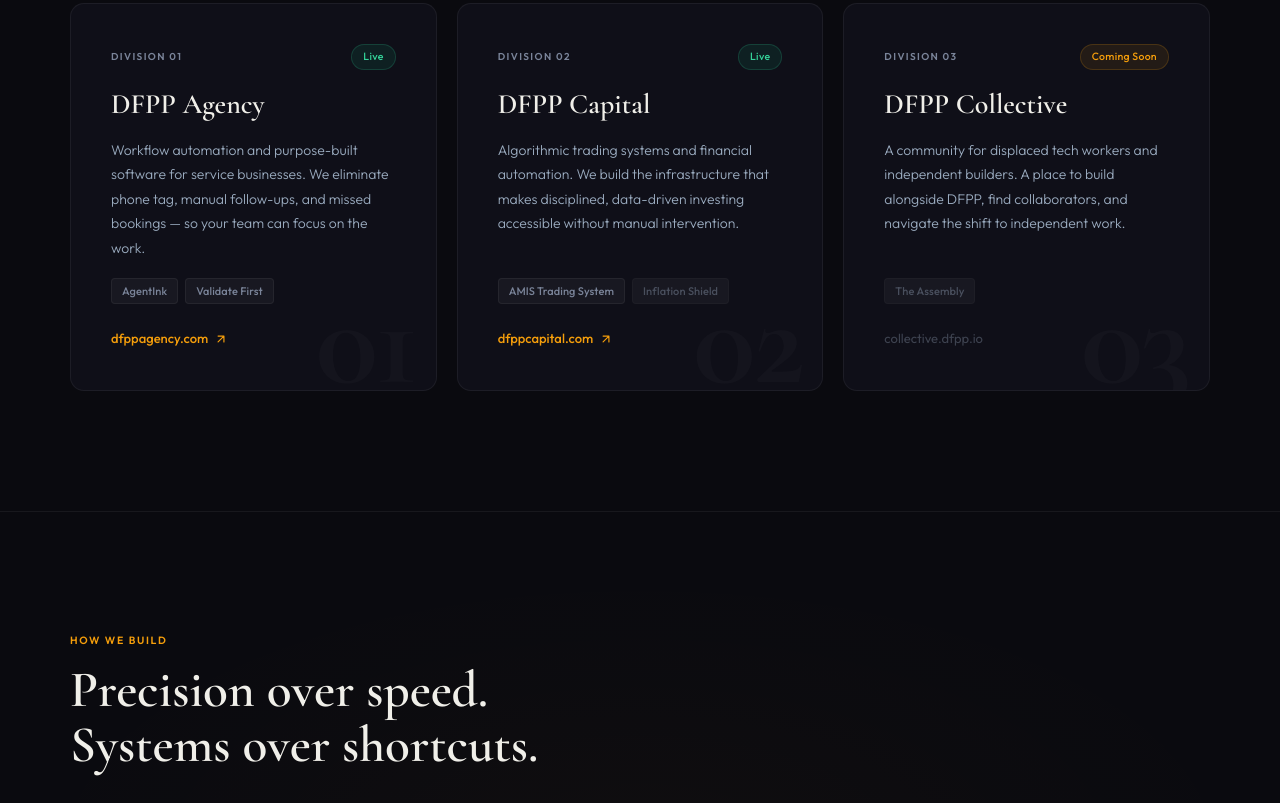
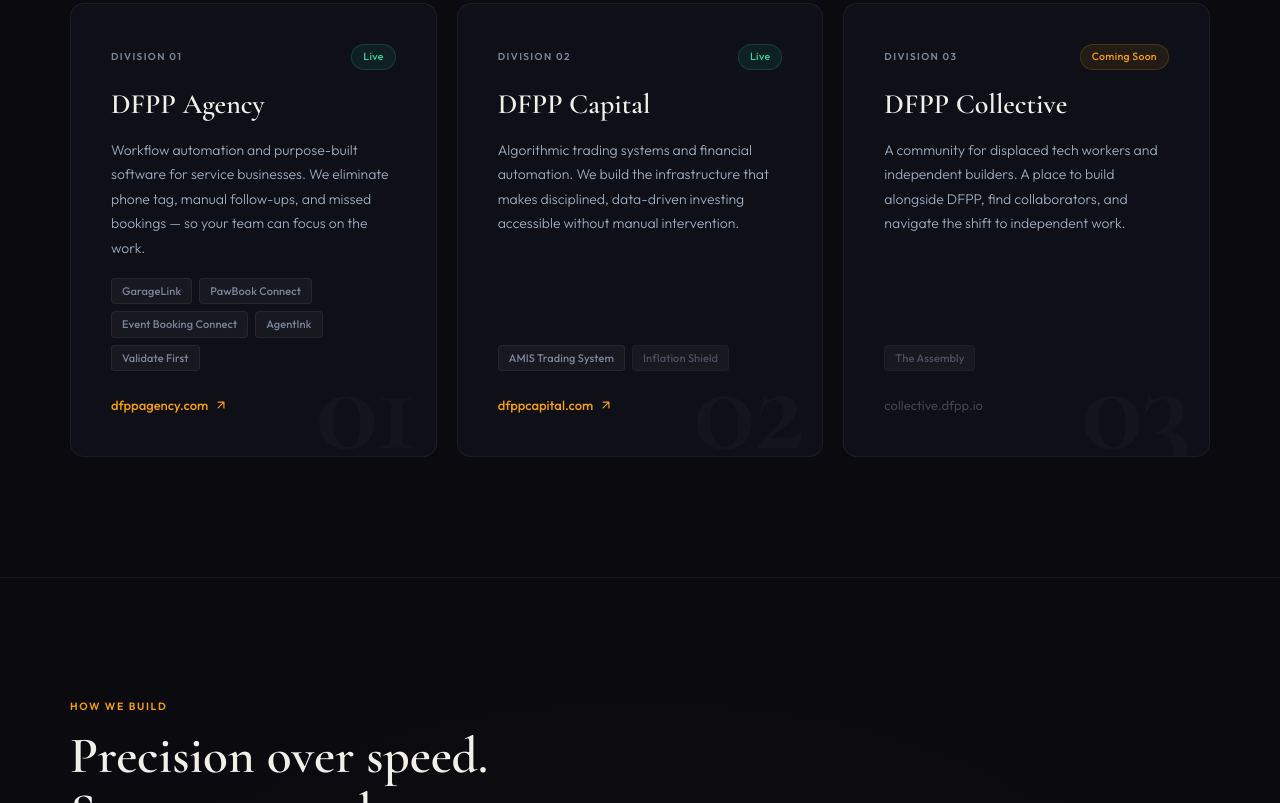
Before and after one commit to diegobkc/dfpp-io, a plain HTML site: page index.html in a window 1280 px wide. Shown: the part 1290-2093 px from the top of the page. Drawn offline with nearby package versions, Linux system fonts and the light colour scheme.

Commit message:
Restore original Agency products and add AgentInk and Validate First
Co-Authored-By: Claude Sonnet 4.6 <noreply@anthropic.com>

```diff
--- a/index.html
+++ b/index.html
@@ -116,6 +116,9 @@
           <h3 class="card-name">DFPP Agency</h3>
           <p class="card-desc">Workflow automation and purpose-built software for service businesses. We eliminate phone tag, manual follow-ups, and missed bookings — so your team can focus on the work.</p>
           <div class="card-products">
+            <span class="product-tag">GarageLink</span>
+            <span class="product-tag">PawBook Connect</span>
+            <span class="product-tag">Event Booking Connect</span>
             <span class="product-tag">AgentInk</span>
             <span class="product-tag">Validate First</span>
           </div>
```
